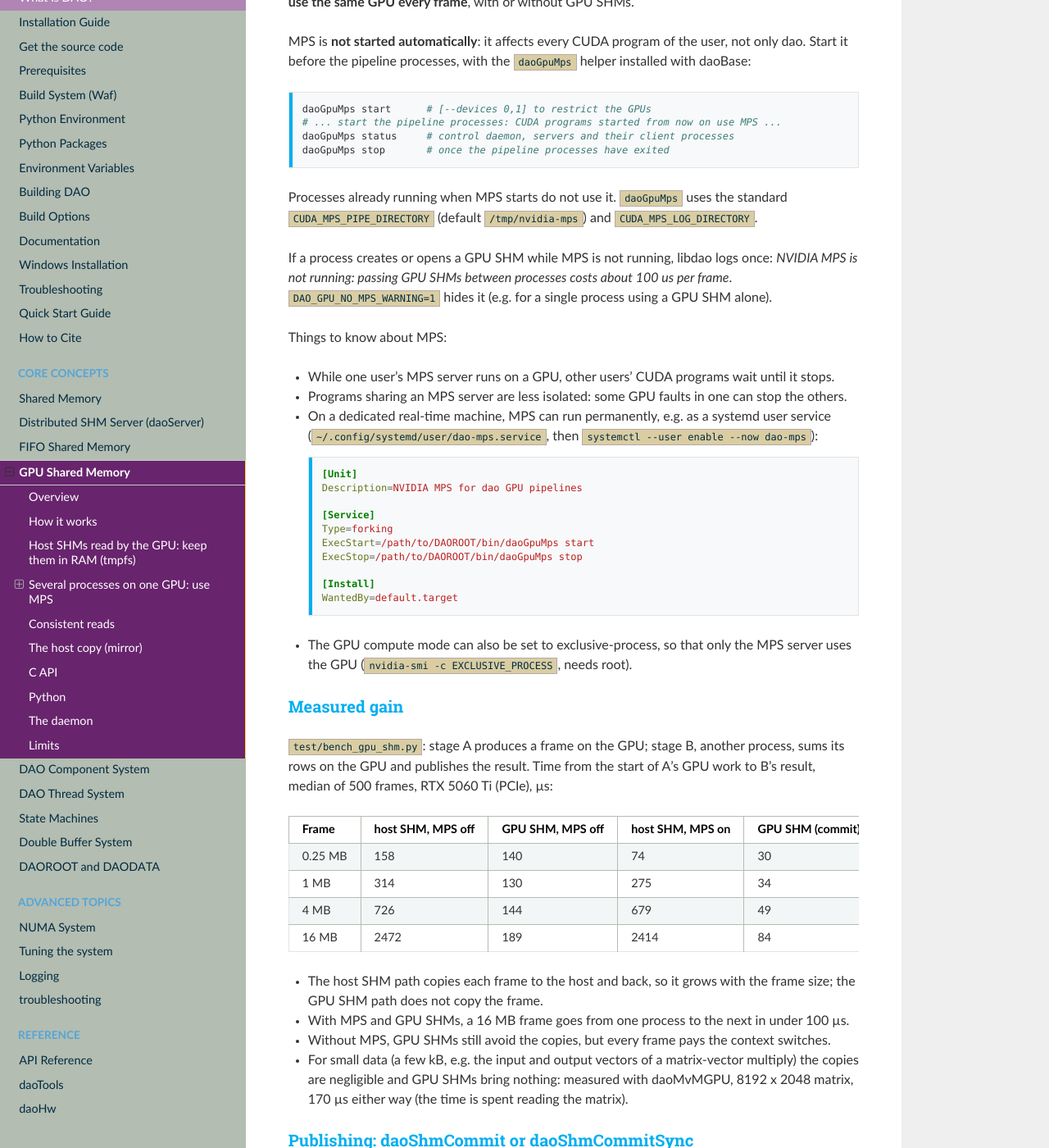
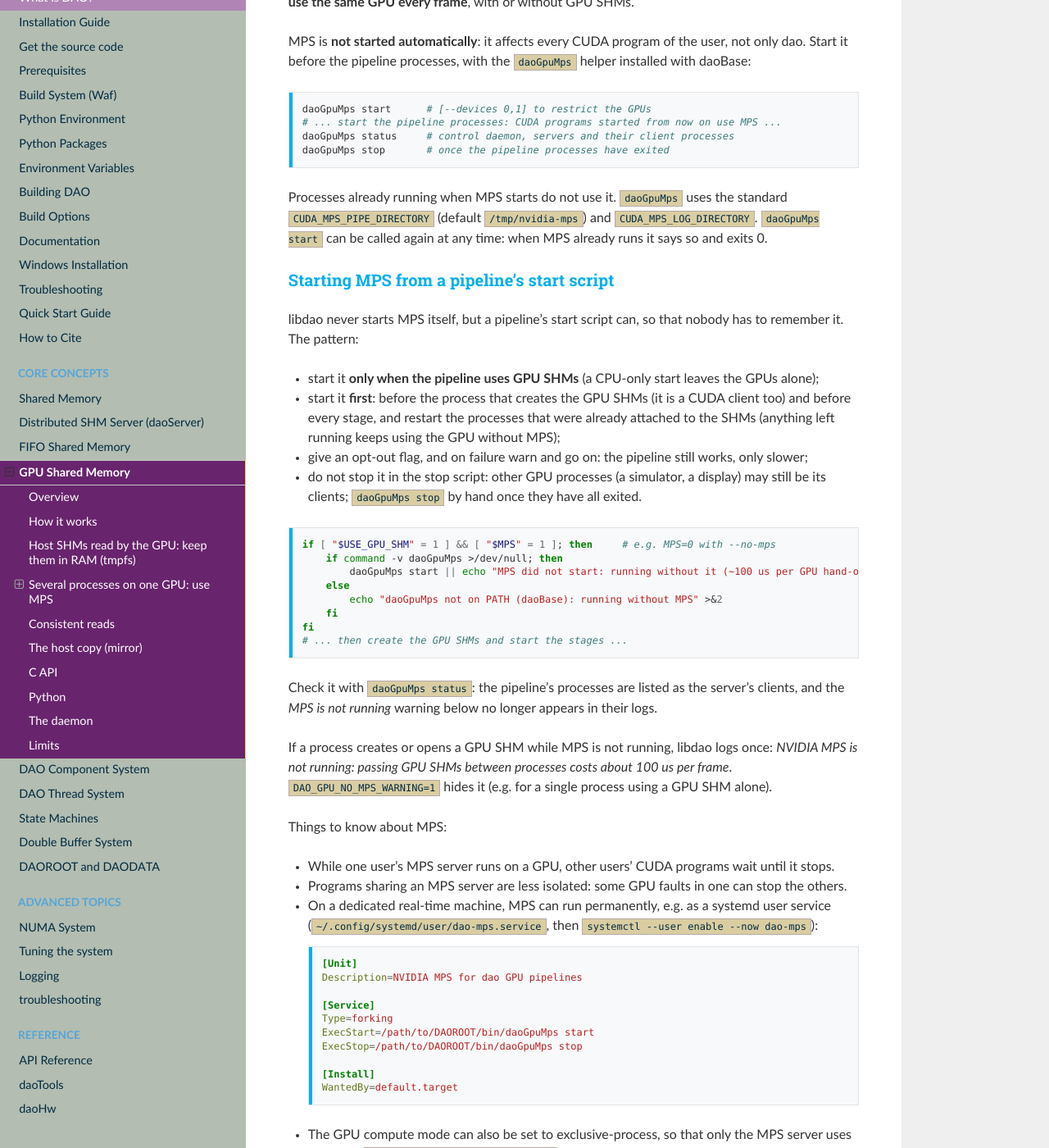
Before and after one commit to Durham-Adaptive-Optics/daoBase, a Sphinx documentation site: the page built from docs/source/gpu_shm.rst, in a window 1280 px wide and 1400 px high, scrolled down 1957 px. Shown: the whole window at 82% size. Built offline with Sphinx 7.4.7 and the Read the Docs theme 3.1.0, drawn with Linux system fonts in a browser that asks for light colours.

Commit message:
docs: starting MPS from a pipeline's start script
daoGpuMps start is idempotent; the pattern for a GPU SHM pipeline's start
script: MPS only with GPU SHMs, first (before the process creating them and
every stage), an opt-out flag, warn and go on on failure, not stopped by the
stop script; checked with daoGpuMps status.

```diff
--- a/docs/source/gpu_shm.rst
+++ b/docs/source/gpu_shm.rst
@@ -91,6 +91,35 @@ Start it before the pipeline processes, with the ``daoGpuMps`` helper installed
 
 Processes already running when MPS starts do not use it. ``daoGpuMps`` uses the standard
 ``CUDA_MPS_PIPE_DIRECTORY`` (default ``/tmp/nvidia-mps``) and ``CUDA_MPS_LOG_DIRECTORY``.
+``daoGpuMps start`` can be called again at any time: when MPS already runs it says so and exits 0.
+
+Starting MPS from a pipeline's start script
+^^^^^^^^^^^^^^^^^^^^^^^^^^^^^^^^^^^^^^^^^^^
+
+libdao never starts MPS itself, but a pipeline's start script can, so that nobody has to
+remember it. The pattern:
+
+* start it **only when the pipeline uses GPU SHMs** (a CPU-only start leaves the GPUs alone);
+* start it **first**: before the process that creates the GPU SHMs (it is a CUDA client too) and
+  before every stage, and restart the processes that were already attached to the SHMs (anything
+  left running keeps using the GPU without MPS);
+* give an opt-out flag, and on failure warn and go on: the pipeline still works, only slower;
+* do not stop it in the stop script: other GPU processes (a simulator, a display) may still be
+  its clients; ``daoGpuMps stop`` by hand once they have all exited.
+
+.. code-block:: bash
+
+   if [ "$USE_GPU_SHM" = 1 ] && [ "$MPS" = 1 ]; then     # e.g. MPS=0 with --no-mps
+       if command -v daoGpuMps >/dev/null; then
+           daoGpuMps start || echo "MPS did not start: running without it (~100 us per GPU hand-over)" >&2
+       else
+           echo "daoGpuMps not on PATH (daoBase): running without MPS" >&2
+       fi
+   fi
+   # ... then create the GPU SHMs and start the stages ...
+
+Check it with ``daoGpuMps status``: the pipeline's processes are listed as the server's clients,
+and the *MPS is not running* warning below no longer appears in their logs.
 
 If a process creates or opens a GPU SHM while MPS is not running, libdao logs once:
 *NVIDIA MPS is not running: passing GPU SHMs between processes costs about 100 us per frame*.
```
